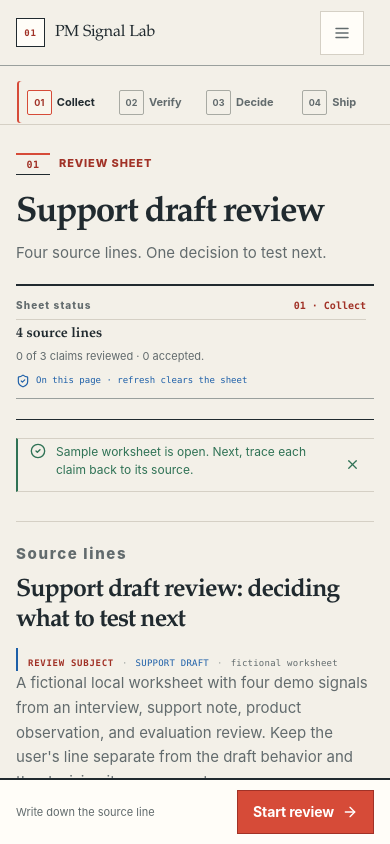
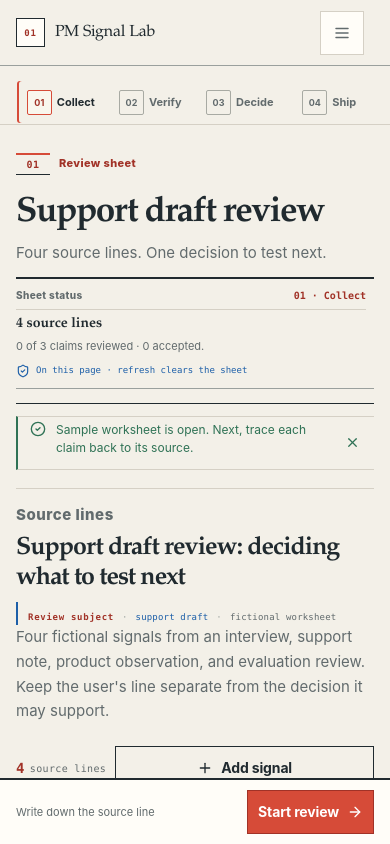
Before and after one commit to asdc163/pm-signal-lab, a React (Vite) app: page / in a window 390 px wide. Both pictures are taken after a click on the button "Open the sample worksheet". Shown: the top 844 px of the page. Built offline with nearby package versions, Linux system fonts and the light colour scheme.

Commit message:
Refine quiet workpaper reading path

```diff
--- a/src/App.tsx
+++ b/src/App.tsx
@@ -875,8 +875,8 @@ function CollectView({
                 <small>Local fixture only · no external research is attached.</small>
               </blockquote>
               <div className="first-run-note">
-                <span>Margin rule</span>
-                <strong>Start with what you can defend.</strong>
+                <span>Start with one line</span>
+                <strong>Write down one line you can defend.</strong>
                 <div className="first-run-sequence" aria-label="The path this worksheet keeps"><b>Source line</b><span>→</span><b>Claim</b><span>→</span><b>Smallest test</b></div>
                 <small>Every step stays editable, reviewable, and local.</small>
               </div>
@@ -907,10 +907,10 @@ function CollectView({
           </div>
           <div className="section-heading-row source-ledger-heading">
             <div>
-              <h3>Read the record before you make the case</h3>
-              <p>Each folio keeps the original line, source, date, and limit together.</p>
+              <h3>The source comes first</h3>
+              <p>Each row keeps the original line, source, date, and limit together.</p>
             </div>
-            <span className="micro-status"><strong>01–{formatFolioNumber(evidence.length)}</strong> source folios</span>
+            <span className="micro-status"><strong>01–{formatFolioNumber(evidence.length)}</strong> source rows</span>
           </div>
           <div className="evidence-list">
             {evidence.map((item) => (
@@ -1213,7 +1213,7 @@ function DecisionContext({ pack, evidenceCount, claimCount, reviewedCount, suppo
         <span className="context-boundary"><span className={`status-dot ${pack ? "" : "status-dot-neutral"}`} aria-hidden="true" />{pack ? "On this page" : "Blank sheet"}</span>
       </div>
       <div className="context-middle">
-        <div className="context-project"><span className="card-eyebrow">Source file {pack ? "active" : "empty"}</span><strong>{pack?.title ?? "No source file"}</strong><span>{pack ? "Source lines stay on this page." : "Start with one source line."}</span></div>
+        <div className="context-project"><span className="card-eyebrow">Source pack {pack ? "active" : "empty"}</span><strong>{pack?.title ?? "No source pack"}</strong><span>{pack ? "This source pack stays on this page." : "Start with one source line."}</span></div>
         <p className="context-record"><span className="card-eyebrow">Sheet record</span>{contextRecord}</p>
         <div className="context-list"><ContextItem label="Question on the desk" value={contextQuestion} /><ContextItem label="Rule" value={contextRule} /></div>
       </div>
--- a/src/domain/fixture.ts
+++ b/src/domain/fixture.ts
@@ -4,7 +4,7 @@ export const SAMPLE_PACK: EvidencePack = {
   id: "ai-support-copilot-eval-v1",
   title: "Support draft review: deciding what to test next",
   description:
-    "A fictional local worksheet with four demo signals from an interview, support note, product observation, and evaluation review. Keep the user's line separate from the draft behavior and the decision it may support.",
+    "Four fictional signals from an interview, support note, product observation, and evaluation review. Keep the user's line separate from the decision it may support.",
   evidence: [
     {
       id: "evidence-interview-01",
--- a/src/styles.css
+++ b/src/styles.css
@@ -3944,3 +3944,152 @@ textarea {
     font-size: 15px;
   }
 }
+
+/* Quiet workpaper polish — direct labels carry the product voice. */
+.eyebrow,
+.section-eyebrow,
+.card-eyebrow,
+.detail-label,
+.topbar-kicker,
+.sidebar-section-label,
+.sample-quote span,
+.evidence-type,
+.status-badge,
+.source-ledger-heading .micro-status,
+.count-badge,
+.pack-subject {
+  text-transform: none;
+  letter-spacing: 0.035em;
+}
+
+.sidebar-section-label {
+  letter-spacing: 0.06em;
+}
+
+.pack-subject {
+  letter-spacing: 0.02em;
+}
+
+.first-run-note span {
+  text-transform: none;
+  letter-spacing: 0.04em;
+}
+
+.status-badge,
+.evidence-type {
+  font-weight: 650;
+}
+
+.source-ledger-heading .micro-status {
+  font-size: 10px;
+}
+
+/* Loaded state is an operating surface: bring the first source row forward. */
+@media (min-width: 1025px) {
+  .workbench.is-loaded .hero-block {
+    gap: 38px;
+    padding-bottom: 18px;
+  }
+
+  .workbench.is-loaded .hero-block h1 {
+    margin-top: 8px;
+    margin-bottom: 6px;
+  }
+
+  .workbench.is-loaded .hero-copy {
+    line-height: 1.45;
+  }
+
+  .workbench.is-loaded .notice {
+    min-height: 44px;
+    margin-top: 12px;
+  }
+
+  .workbench.is-loaded .content-section {
+    padding-top: 24px;
+  }
+
+  .workbench.is-loaded .pack-header {
+    padding-top: 16px;
+    padding-bottom: 18px;
+  }
+
+  .workbench.is-loaded .pack-header h2 {
+    margin-top: 6px;
+    margin-bottom: 6px;
+    font-size: 26px;
+  }
+
+  .workbench.is-loaded .pack-subject {
+    margin-top: 8px;
+    padding-top: 5px;
+  }
+
+  .workbench.is-loaded .section-heading-row {
+    margin-top: 26px;
+  }
+}
+
+@media (max-width: 700px) {
+  .hero-block > div,
+  .empty-copy,
+  .pack-header > div,
+  .section-intro > div {
+    min-width: 0;
+  }
+
+  .hero-block h1,
+  .empty-copy h2,
+  .pack-header h2,
+  .section-intro h2 {
+    overflow-wrap: anywhere;
+  }
+
+  .workbench.is-loaded .hero-block {
+    gap: 13px;
+    padding-bottom: 14px;
+  }
+
+  .workbench.is-loaded .hero-status {
+    padding-top: 9px;
+  }
+
+  .workbench.is-loaded .notice {
+    min-height: 44px;
+    margin-top: 12px;
+  }
+
+  .workbench.is-loaded .content-section {
+    padding-top: 18px;
+  }
+
+  .workbench.is-loaded .pack-header {
+    padding-top: 14px;
+    padding-bottom: 16px;
+  }
+
+  .workbench.is-loaded .pack-header h2 {
+    margin-top: 6px;
+    margin-bottom: 6px;
+  }
+
+  .workbench.is-loaded .pack-subject {
+    margin-top: 8px;
+  }
+
+  .workbench.is-loaded .section-heading-row {
+    margin-top: 22px;
+  }
+
+  .mobile-action-bar > span {
+    min-width: 0;
+  }
+
+  .mobile-action-bar .button {
+    flex: 0 1 auto;
+    max-width: 62%;
+    padding-right: 10px;
+    padding-left: 10px;
+    white-space: normal;
+  }
+}
```
Also changed, not shown: scripts/verify-hosted-demo.mjs (+10 -0 lines), 5 other files (tests, documents, lock files or other folders).
